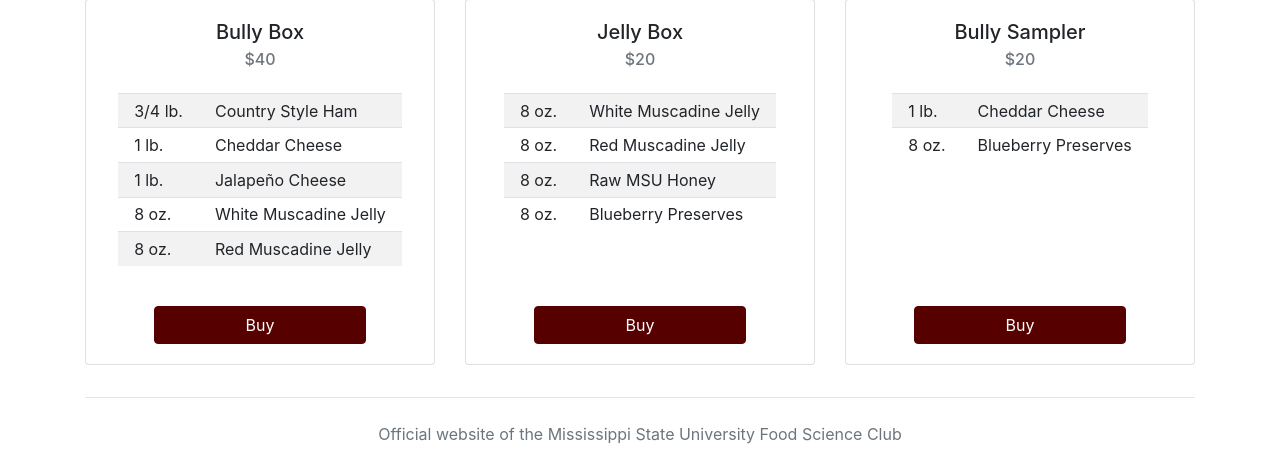
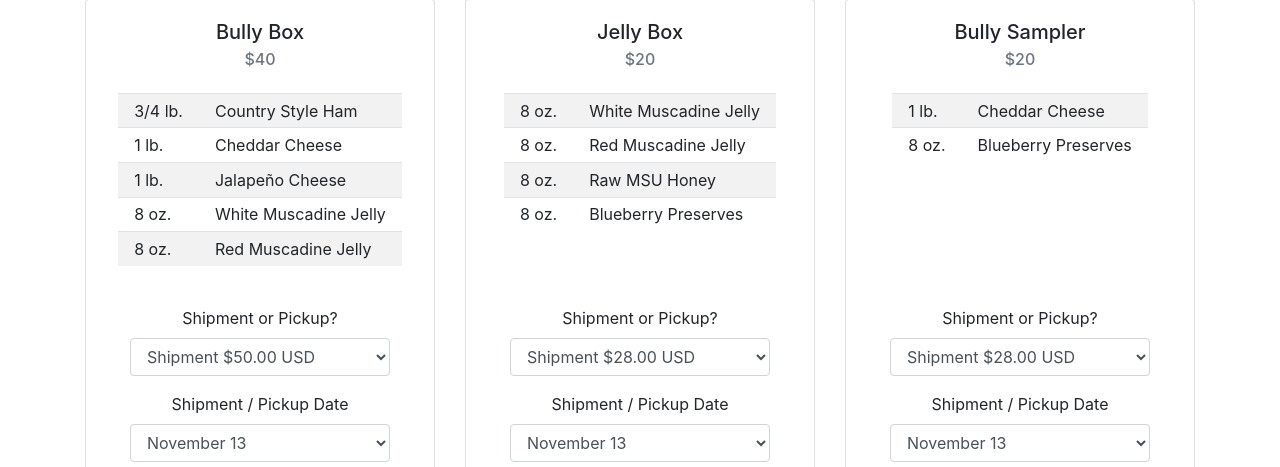
Before and after one commit to Techzune/web-fsc-msstate, a PHP site: page /giftboxes in a window 1280 px wide. Shown: the part 364-831 px from the top of the page. Run offline with PHP 8.4, Linux system fonts and the light colour scheme.

Commit message:
Formatting and compatibility

```diff
--- a/giftboxes.php
+++ b/giftboxes.php
@@ -19,7 +19,10 @@ include "inc/baseHTML.php";
     <div class="col-lg-4 my-2">
       <div class="card h-100">
         <div class="card-body d-flex flex-column">
+
+          <!-- Bully Box: information -->
           <h5 class="card-title">Bully Box</h5>
+
           <h6 class="card-subtitle mb-4 text-muted">$40</h6>
           <div class="card-text text-left mb-4">
             <table class="table table-striped table-sm table-fit mx-auto">
@@ -47,7 +50,37 @@ include "inc/baseHTML.php";
               </tbody>
             </table>
           </div>
-          <a href="#" class="btn btn-dark mt-auto mx-5">Buy</a>
+
+          <!-- Bully Box: PayPal form -->
+          <form class="mt-auto mx-lg-4"
+                target="paypal"
+                action="https://www.paypal.com/cgi-bin/webscr"
+                method="post">
+            <input type="hidden" name="cmd" value="_s-xclick">
+            <input type="hidden" name="hosted_button_id" value="AK6G298T3TSAJ">
+            <div class="form-group">
+              <label for="bb-os0">Shipment or Pickup?</label>
+              <select id="bb-os0" name="os0" class="form-control">
+                <option value="Bully Box (Shipped)">Shipment $50.00 USD</option>
+                <option value="Bully Box (Pickup)">Pickup $40.00 USD</option>
+              </select>
+            </div>
+            <div class="form-group">
+              <label for="bb-os1">Shipment / Pickup Date</label>
+              <select id="bb-os1" name="os1" class="form-control">
+                <option value="Ship - Nov. 13">November 13</option>
+                <option value="Ship- Dec. 4">December 4 (Shipment ONLY)</option>
+                <option value="Pickup - Nov. 13">November 13</option>
+                <option value="Pickup - Nov. 20">November 20 (Pickup ONLY)</option>
+              </select>
+            </div>
+            <div class="form-group">
+              <label for="bb-os2">Who helped you with your order?</label>
+              <input id="bb-os2" type="text" name="os2" class="form-control" maxlength="200">
+            </div>
+            <button type="submit" class="btn btn-outline-dark w-50">Buy Now</button>
+          </form>
+
         </div>
       </div>
     </div>
@@ -55,7 +88,9 @@ include "inc/baseHTML.php";
     <div class="col-lg-4 my-2">
       <div class="card h-100">
         <div class="card-body d-flex flex-column">
+          <!-- Jelly Box: information -->
           <h5 class="card-title">Jelly Box</h5>
+
           <h6 class="card-subtitle mb-4 text-muted">$20</h6>
           <div class="card-text text-left mb-4">
             <table class="table table-striped table-sm table-fit mx-auto">
@@ -79,7 +114,37 @@ include "inc/baseHTML.php";
               </tbody>
             </table>
           </div>
-          <a href="#" class="btn btn-dark mt-auto mx-5">Buy</a>
+
+          <!-- Jelly Box: PayPal form -->
+          <form class="mt-auto mx-lg-4"
+                target="paypal"
+                action="https://www.paypal.com/cgi-bin/webscr"
+                method="post">
+            <input type="hidden" name="cmd" value="_s-xclick">
+            <input type="hidden" name="hosted_button_id" value="J2EMD63SUP68J">
+            <div class="form-group">
+              <label for="jb-os0">Shipment or Pickup?</label>
+              <select id="jb-os0" name="os0" class="form-control">
+                <option value="Jelly Box (Shipped)">Shipment $28.00 USD</option>
+                <option value="Jelly Box (Pickup)">Pickup $20.00 USD</option>
+              </select>
+            </div>
+            <div class="form-group">
+              <label for="jb-os1">Shipment / Pickup Date</label>
+              <select id="jb-os1" name="os1" class="form-control">
+                <option value="Ship - Nov. 13">November 13</option>
+                <option value="Ship- Dec. 4">December 4 (Shipment ONLY)</option>
+                <option value="Pickup - Nov. 13">November 13</option>
+                <option value="Pickup - Nov. 20">November 20 (Pickup ONLY)</option>
+              </select>
+            </div>
+            <div class="form-group">
+              <label for="jb-os2">Who helped you with your order?</label>
+              <input id="jb-os2" type="text" name="os2" class="form-control" maxlength="200">
+            </div>
+            <button type="submit" class="btn btn-outline-dark w-50">Buy Now</button>
+          </form>
+
         </div>
       </div>
     </div>
@@ -87,7 +152,10 @@ include "inc/baseHTML.php";
     <div class="col-lg-4 my-2">
       <div class="card h-100">
         <div class="card-body d-flex flex-column">
+
+          <!-- Bully Sampler: information -->
           <h5 class="card-title">Bully Sampler</h5>
+
           <h6 class="card-subtitle mb-4 text-muted">$20</h6>
           <div class="card-text text-left mb-4">
             <table class="table table-striped table-sm table-fit mx-auto">
@@ -103,7 +171,37 @@ include "inc/baseHTML.php";
               </tbody>
             </table>
           </div>
-          <a href="#" class="btn btn-dark mt-auto mx-5">Buy</a>
+
+          <!-- Bully Sampler: PayPal form -->
+          <form class="mt-auto mx-lg-4"
+                target="paypal"
+                action="https://www.paypal.com/cgi-bin/webscr"
+                method="post">
+            <input type="hidden" name="cmd" value="_s-xclick">
+            <input type="hidden" name="hosted_button_id" value="6K65ACF3YQ8D4">
+            <div class="form-group">
+              <label for="bs-os0">Shipment or Pickup?</label>
+              <select id="bs-os0" name="os0" class="form-control">
+                <option value="Jelly Box (Shipped)">Shipment $28.00 USD</option>
+                <option value="Jelly Box (Pickup)">Pickup $20.00 USD</option>
+              </select>
+            </div>
+            <div class="form-group">
+              <label for="bs-os1">Shipment / Pickup Date</label>
+              <select id="bs-os1" name="os1" class="form-control">
+                <option value="Ship - Nov. 13">November 13</option>
+                <option value="Ship- Dec. 4">December 4 (Shipment ONLY)</option>
+                <option value="Pickup - Nov. 13">November 13</option>
+                <option value="Pickup - Nov. 20">November 20 (Pickup ONLY)</option>
+              </select>
+            </div>
+            <div class="form-group">
+              <label for="bs-os2">Who helped you with your order?</label>
+              <input id="bs-os2" type="text" name="os2" class="form-control" maxlength="200">
+            </div>
+            <button type="submit" class="btn btn-outline-dark w-50">Buy Now</button>
+          </form>
+
         </div>
       </div>
     </div>
--- a/inc/baseHTML.php
+++ b/inc/baseHTML.php
@@ -13,7 +13,7 @@ session_start();
 <head>
   <meta charset="UTF-8">
   <title>
-    <?= $_PAGE["title"] ?> | FSC
+    <?php echo $_PAGE["title"] ?> | FSC
   </title>
 </head>
 
--- a/inc/baseNavigationBar.php
+++ b/inc/baseNavigationBar.php
@@ -15,9 +15,9 @@
 <nav class="navbar navbar-expand-md navbar-dark bg-dark text-center py-0 py-md-1">
   <div class="collapse navbar-collapse" id="navbarNav">
     <div class="navbar-nav mx-md-auto">
-      <?= navlink("Home", "/"); ?>
-      <?= navlink("Gift Boxes", "/giftboxes"); ?>
-      <?= navlink("Contact", "/contact"); ?>
+      <?php echo navlink("Home", "/"); ?>
+      <?php echo navlink("Gift Boxes", "/giftboxes"); ?>
+      <?php echo navlink("Contact", "/contact"); ?>
     </div>
   </div>
 </nav>
```
